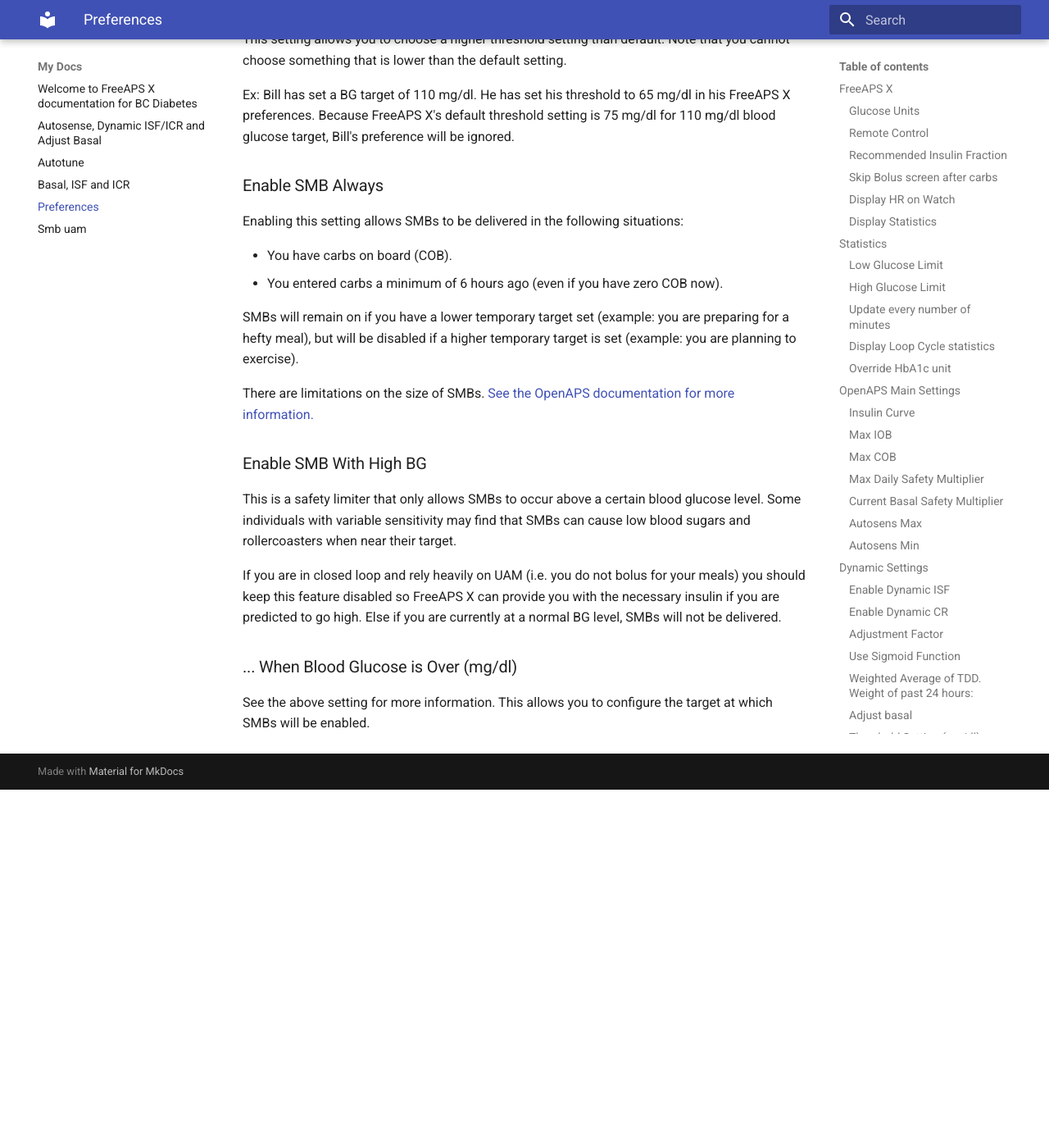
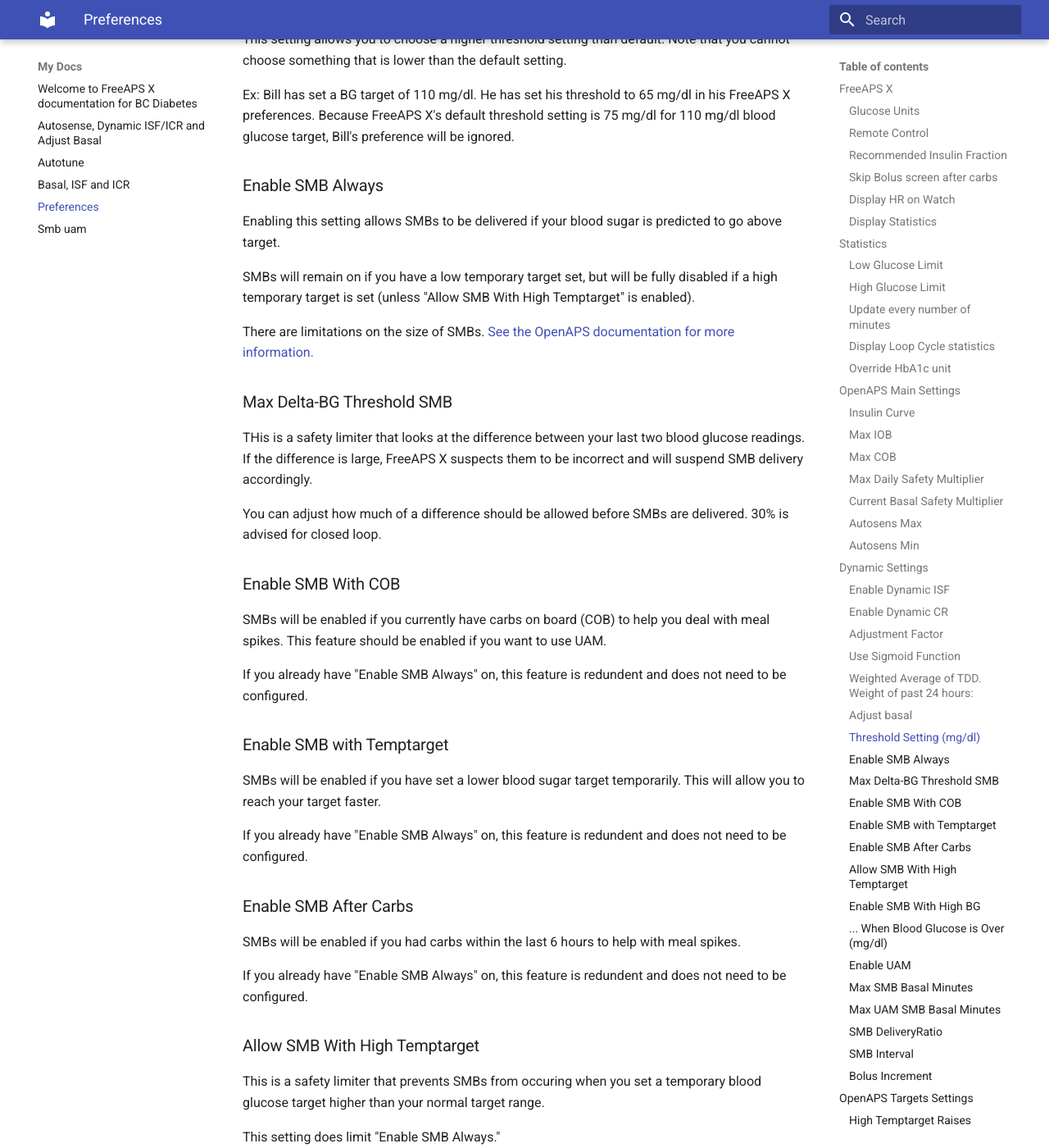
Before and after one commit to adamakeo/faxDocument, an MkDocs documentation site: the page built from docs/preferences.md, in a window 1280 px wide and 1400 px high, scrolled down 8081 px. Shown: the whole window at 82% size. Built offline with MkDocs 1.6.1 and Material for MkDocs 9.7.7, drawn with Linux system fonts in a browser that asks for light colours; before the commit the page ends 9044 px from its top, so only the background shows below that; some of the changed text lies outside the part shown.

Commit message:
Update preferences.md

```diff
--- a/docs/preferences.md
+++ b/docs/preferences.md
@@ -223,21 +223,99 @@
 Ex: Bill has set a BG target of 110 mg/dl. He has set his threshold to 65 mg/dl in his FreeAPS X preferences. Because FreeAPS X's default threshold setting is 75 mg/dl for 110 mg/dl blood glucose target, Bill's preference will be ignored.
 
 ### Enable SMB Always
-Enabling this setting allows SMBs to be delivered in the following situations:
+Enabling this setting allows SMBs to be delivered if your blood sugar is predicted to go above target.
 
-- You have carbs on board (COB).
-- You entered carbs a minimum of 6 hours ago (even if you have zero COB now).
-
-SMBs will remain on if you have a lower temporary target set (example: you are preparing for a hefty meal), but will be disabled if a higher temporary target is set (example: you are planning to exercise).
+SMBs will remain on if you have a low temporary target set, but will be fully disabled if a high temporary target is set (unless "Allow SMB With High Temptarget" is enabled).
 
 There are limitations on the size of SMBs. <a href = "https://openaps.readthedocs.io/en/latest/docs/Customize-Iterate/oref1.html#understanding-super-micro-bolus-smb">See the OpenAPS documentation for more information.</a>
 
+### Max Delta-BG Threshold SMB
+THis is a safety limiter that looks at the difference between your last two blood glucose readings. If the difference is large, FreeAPS X suspects them to be incorrect and will suspend SMB delivery accordingly.
 
+You can adjust how much of a difference should be allowed before SMBs are delivered. 30% is advised for closed loop.
+
+### Enable SMB With COB
+SMBs will be enabled if you currently have carbs on board (COB) to help you deal with meal spikes. This feature should be enabled if you want to use UAM.
+
+If you already have "Enable SMB Always" on, this feature is redundent and does not need to be configured.
+
+### Enable SMB with Temptarget
+SMBs will be enabled if you have set a lower blood sugar target temporarily. This will allow you to reach your target faster.
+
+If you already have "Enable SMB Always" on, this feature is redundent and does not need to be configured.
+
+### Enable SMB After Carbs
+SMBs will be enabled if you had carbs within the last 6 hours to help with meal spikes.
+
+If you already have "Enable SMB Always" on, this feature is redundent and does not need to be configured.
+
+### Allow SMB With High Temptarget
+This is a safety limiter that prevents SMBs from occuring when you set a temporary blood glucose target higher than your normal target range.
+
+This setting does limit "Enable SMB Always."
 
 ### Enable SMB With High BG
-This is a safety limiter that only allows SMBs to occur above a certain blood glucose level. Some individuals with variable sensitivity may find that SMBs can cause low blood sugars and rollercoasters when near their target.
+This allows SMBs to occur above a certain blood glucose level. Some individuals with variable sensitivity may find that SMBs can cause low blood sugars and rollercoasters when near their target.
 
-If you are in closed loop and rely heavily on UAM (i.e. you do not bolus for your meals) you should keep this feature disabled so FreeAPS X can provide you with the necessary insulin if you are predicted to go high. Else if you are currently at a normal BG level, SMBs will not be delivered.
+If you are in closed loop and rely heavily on UAM (i.e. you do not bolus for your meals) you should keep this feature disabled so FreeAPS X can provide you with the necessary insulin if you are predicted to go high. Else if you are currently within your target blood glucose range, SMBs will not be delivered.
+
+If you already have "Enable SMB Always" on, this feature is redundent and does not need to be configured.
 
 ### ... When Blood Glucose is Over (mg/dl)
 See the above setting for more information. This allows you to configure the target at which SMBs will be enabled.
+
+### Enable UAM
+Unannounced Meal (UAM) provides an alternative method (in addition to or instead of carb entry) for detecting and safely dosing insulin in response to significant BG rises, whether they are due to meals, adrenaline, or any other reason.
+
+With this option enabled, the SMB algorithm can recognize unannounced meals. This is helpful if you forget to tell FreeAPS X about your carbs or estimate your carbs wrong and the amount of entered carbs is wrong or if a meal with lots of fat and protein has a longer duration than expected. Without any carb entry, UAM can recognize fast glucose increasements caused by carbs, adrenaline, etc, and tries to adjust it with SMBs. This also works the opposite way: if there is a fast glucose decreasement, it can stop SMBs earlier.
+
+### Max SMB Basal Minutes
+Max SMB Basal minutes is one of the major limiters of the size of SMBs. For more information on what limit's SMB size, please view<a href = "https://openaps.readthedocs.io/en/latest/docs/Customize-Iterate/oref1.html#understanding-super-micro-bolus-smb"> the OpenAPS documentation.</a> SMBs are limited by the amount of scheduled basal insulin in your profile settings.
+
+Example: Bill has a basal profile setting of 1.5 U/hr. He has a "Max SMB Basal minutes" setting of 30 min:
+
+- 1.5 U / 60 min * 30 min = 0.75 U
+
+Each of Bill's SMBs are thus limited to a maximum of 0.75 U by Max SMB Basal Minutes.
+
+If you find that FreeAPS X is giving insignificant boluses every 5 minutes, it may be being limited by your Max IOB or Max SMB Basal Minutes. First, confirm your basal rates are adequate. Then you can experiment with increasing this number so FreeAPS X is able to provide larger SMBs for more rapid blood sugar control.
+
+### Max UAM SMB Basal Minutes
+See "Max SMB Basal Minutes" above and<a href = "https://openaps.readthedocs.io/en/latest/docs/Customize-Iterate/oref1.html#understanding-super-micro-bolus-smb"> the OpenAPS documentation</a> for more information on the limiters of SMBs.
+
+This limits the size of SMBs UAM can deliver when it detects a meal, by the amount of scheduled basal insulin in your profile settings. You can configure this setting to make UAM more or less aggressive against meal spikes. Note that SMBs are also limited by your Max IOB and DeliveryRatio.
+
+### SMB DeliveryRatio
+This is a safety limiter. FreeAPS X determines how much insulin is required to get you back within target range. If SMB is enabled, FreeAPS X then delivers an SMB, that defaults to half the required insulin.
+
+This setting allows you to boost or reduce what fraction of the required insulin is delivered in a single SMB. It is recommended you look at your basal profile, Max SMB basal minutes, Max UAM SMB Basal Minutes, and Max IOB before you adjust this setting.
+
+### SMB Interval
+The minimum interval between SMB boluses. SMBs will be delivered at this rate or less as needed.
+
+### Bolus Increment
+The minimum amount of insulin that can be bolused by FreeAPS X via an SMB. This is determined by your pump hardware.
+
+## OpenAPS Targets Settings
+### High Temptarget Raises Sensitivity
+### Low Temptarget Lowers Sensitivity
+### Sensitivity Raises Target
+### Resistance Lowers Target
+### Advanced Target Adjustments
+### Exercise Mode
+### Half Basal Exercise Target
+### Wide BG Target Range
+
+## OpenAPS Other Settings
+### Rewind Resets Autosens
+### Use Custom Peak Time
+### Insuln Peak Time
+### Skip Neutral Temps
+### Unsuspend if No Temp
+### Suspend Zeros IOB
+### Bolus Snooze DIA Divisor
+### Min 5m Carbimpact
+### Autotune ISF Adjustment Fraction
+### Remaining Carbs Fraction
+### Remaining Carbs Cap
+### Noisy CGM Target Multiplier
```
